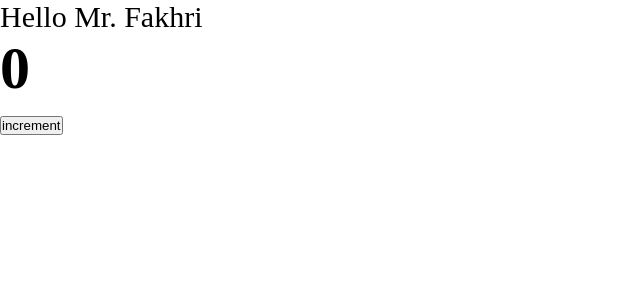
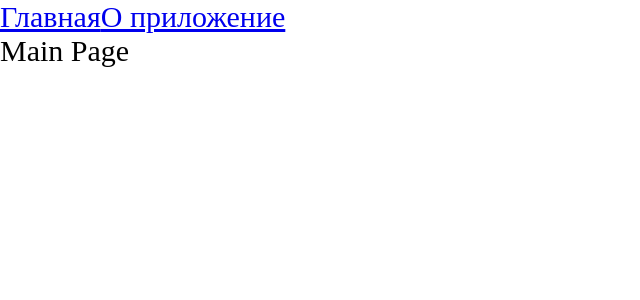
Before and after one commit to fara0000/frontend-advanced-architecture, a React app: page / in a window 1280 px wide. Shown: the top 300 px of the page, without its empty margins (0-640 px from the left). Built offline with nearby package versions, Linux system fonts and the light colour scheme.

Commit message:
Added React routing and configured Code splitting, Lazy loading

```diff
--- a/config/buildDevServer.ts
+++ b/config/buildDevServer.ts
@@ -6,5 +6,7 @@
         port: options.port,
         // автоматически открывает нашу страницу в браузере
         open: true,
+        // proxy everything from index.tsx
+        historyApiFallback: true
     }
 }
--- a/package.json
+++ b/package.json
@@ -23,6 +23,7 @@
     "@types/node": "^17.0.21",
     "@types/react": "^17.0.39",
     "@types/react-dom": "^17.0.11",
+    "@types/react-router-dom": "^5.3.3",
     "@types/webpack": "^5.28.0",
     "@types/webpack-dev-server": "^4.7.2",
     "css-loader": "^6.8.1",
@@ -40,6 +41,7 @@
   },
   "dependencies": {
     "react": "^17.0.2",
-    "react-dom": "^17.0.2"
+    "react-dom": "^17.0.2",
+    "react-router-dom": "^6.2.1"
   }
 }
--- a/src/App.tsx
+++ b/src/App.tsx
@@ -1,12 +1,22 @@
-import React from 'react';
-import { Counter } from "./components/Counter";
+import React, {Suspense} from 'react';
 import './index.scss';
+import {Link, Route, Routes} from "react-router-dom";
+import {AboutAsync} from "./pages/About/About.async";
+import {MainAsync} from "./pages/Main/Main.async";
 
-export const App = () => {
+const App = () => {
     return (
         <div className="app">
-            Hello Mr. Fakhri
-            <Counter />
+            <Link to="/">Главная</Link>
+            <Link to="/about">О приложениe</Link>
+            <Suspense fallback={<div>Loading...</div>}>
+                <Routes>
+                    <Route path="/" element={<MainAsync />} />
+                    <Route path="/about" element={<AboutAsync />} />
+                </Routes>
+            </Suspense>
         </div>
     );
 };
+
+export default App;
--- a/src/index.tsx
+++ b/src/index.tsx
@@ -1,7 +1,10 @@
 import {render} from "react-dom";
-import {App} from "./App";
+import App from "./App";
+import {BrowserRouter} from "react-router-dom";
 
 render(
-    <App />,
+    <BrowserRouter>
+        <App />
+    </BrowserRouter>,
     document.getElementById('root')
 )
--- /dev/null
+++ b/src/pages/About/About.async.tsx
@@ -0,0 +1,3 @@
+import {lazy} from "react";
+
+export const AboutAsync = lazy(() => import('./About'))
--- /dev/null
+++ b/src/pages/About/About.tsx
@@ -0,0 +1,11 @@
+import React from 'react';
+
+const About = () => {
+    return (
+        <div>
+            ABOUT PAGE
+        </div>
+    );
+};
+
+export default About;
--- /dev/null
+++ b/src/pages/Main/Main.async.tsx
@@ -0,0 +1,3 @@
+import {lazy} from "react";
+
+export const MainAsync = lazy(() => import('./Main'))
--- /dev/null
+++ b/src/pages/Main/Main.tsx
@@ -0,0 +1,11 @@
+import React from 'react';
+
+const Main = () => {
+    return (
+        <div>
+            Main Page
+        </div>
+    );
+};
+
+export default Main;
```
Also changed, not shown: 1 other file (tests, documents, lock files or other folders).
